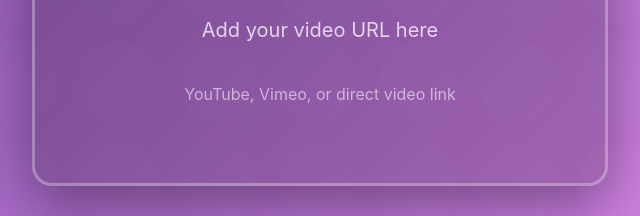
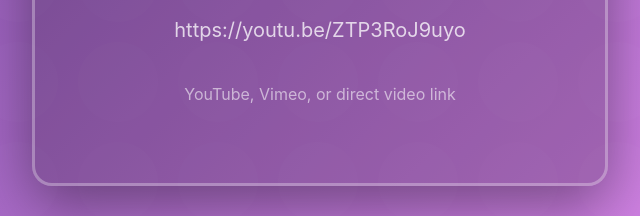
Before and after one commit to strongfatTo/WeBond, a website: page index.html in a window 1280 px wide. Shown: the part 550-766 px from the top of the page, 632-1272 px from the left. Drawn offline with nearby package versions, Linux system fonts and the light colour scheme.

Commit message:
video link update

```diff
--- a/index.html
+++ b/index.html
@@ -819,7 +819,7 @@
                 </iframe>
                 <div class="video-placeholder">
                     <i class="fas fa-play-circle"></i>
-                    <p>Add your video URL here</p>
+                    <p>https://youtu.be/ZTP3RoJ9uyo</p>
                     <small style="opacity: 0.7;">YouTube, Vimeo, or direct video link</small>
                 </div>
             </div>
```
